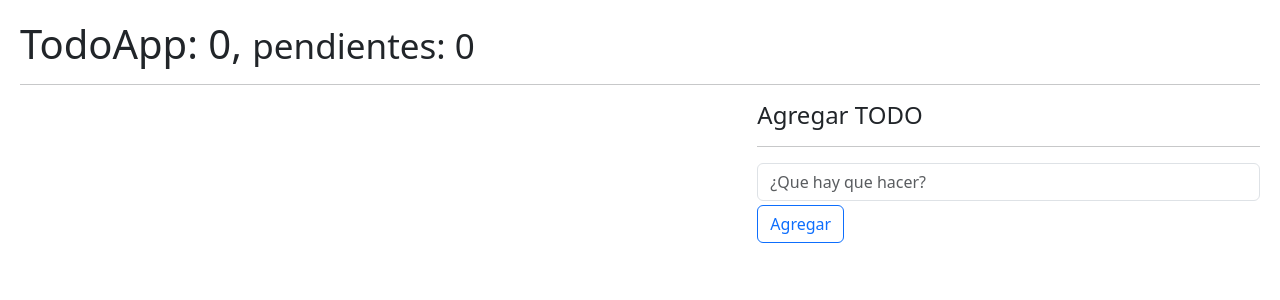
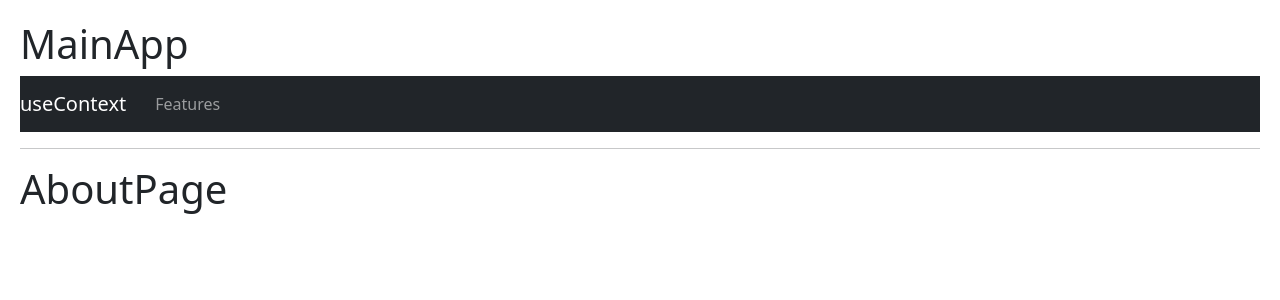
Before and after one commit to JrGustavo/05-hook-app, a React (Vite) app: page /About in a window 1280 px wide. Shown: the top 300 px of the page. Built offline with nearby package versions, Linux system fonts and the light colour scheme.

Commit message:
Update Hook-app

```diff
--- a/package.json
+++ b/package.json
@@ -11,7 +11,8 @@
   },
   "dependencies": {
     "react": "^18.3.1",
-    "react-dom": "^18.3.1"
+    "react-dom": "^18.3.1",
+    "react-router-dom": "^6.26.2"
   },
   "devDependencies": {
     "@eslint/js": "^9.9.0",
@@ -23,6 +24,6 @@
     "eslint-plugin-react-hooks": "^5.1.0-rc.0",
     "eslint-plugin-react-refresh": "^0.4.9",
     "globals": "^15.9.0",
-    "vite": "^5.4.1"
+    "vite": "^5.4.6"
   }
 }
--- /dev/null
+++ b/src/09-useContext/AboutPage.jsx
@@ -0,0 +1,11 @@
+import React from 'react'
+
+export const AboutPage = () => {
+    return (
+        <>
+            <h1>
+              AboutPage
+        </h1>
+        </>
+    )
+}
--- /dev/null
+++ b/src/09-useContext/HomePage.jsx
@@ -0,0 +1,11 @@
+import React from 'react'
+
+export const HomePage = () => {
+    return (
+        <>
+        <h1>
+            HomePage
+        </h1>
+        </>
+    )
+}
--- /dev/null
+++ b/src/09-useContext/LoginPage.jsx
@@ -0,0 +1,11 @@
+import React from 'react'
+
+export const LoginPage = () => {
+    return (
+        <>
+        <h1>
+             Login Page
+        </h1>
+        </>
+    )
+}
--- /dev/null
+++ b/src/09-useContext/MainApp.jsx
@@ -0,0 +1,23 @@
+import {Link, Navigate, Route, Routes} from "react-router-dom";
+import {HomePage} from "./HomePage.jsx";
+import {AboutPage} from "./AboutPage.jsx";
+import {LoginPage} from "./LoginPage.jsx";
+import {Navbar} from "./Navbar.jsx";
+
+
+export const MainApp = () => {
+    return (
+        <>
+         <h1>MainApp</h1>
+            <Navbar/>
+            <hr/>
+
+            <Routes>
+                <Route path="/" element={ <HomePage/> }/>
+                <Route path="About" element={ <AboutPage/> }/>
+                <Route path="Login" element={ <LoginPage/> }/>
+                <Route path="/*" element={ <Navigate to="/about" /> }/>
+            </Routes>
+        </>
+    )
+}
--- /dev/null
+++ b/src/09-useContext/Navbar.jsx
@@ -0,0 +1,25 @@
+import React from 'react'
+import {Link, NavLink} from "react-router-dom";
+
+
+
+export const Navbar = () => {
+    return (
+
+            <nav className="navbar navbar-expand-lg navbar-dark bg-dark">
+                <Link className="navbar-brand" to="/">useContext</Link>
+
+                <div className="collapse navbar-collapse" id="navbarNav">
+                    <ul className="navbar-nav">
+
+                        <NavLink/>
+
+                        <li className="nav-item">
+                            <a className="nav-link" href="#">Features</a>
+                        </li>
+                    </ul>
+                </div>
+            </nav>
+
+    )
+}
--- a/src/index.css
+++ b/src/index.css
@@ -6,3 +6,7 @@ body {
 button {
     margin-right:10px ;
 }
+
+a {
+    margin-right: 5px;
+}
--- a/src/main.jsx
+++ b/src/main.jsx
@@ -1,10 +1,15 @@
 import React from 'react';
 import ReactDOM from 'react-dom/client'
-import {TodoApp } from "./08-useReducer/TodoApp.jsx";
 import './index.css'
+import {MainApp} from "./09-useContext/MainApp.jsx";
+import { BrowserRouter} from "react-router-dom";
 
 ReactDOM.createRoot(document.getElementById('root')).render(
-   // <React.StrictMode>
-        <TodoApp/>
-   // </React.StrictMode>
+
+  <BrowserRouter>
+      {/* <React.StrictMode>*/}
+          <MainApp/>
+      { /*</React.StrictMode> */}
+  </BrowserRouter>
+
 )
```
Also changed, not shown: 1 other file (tests, documents, lock files or other folders).
